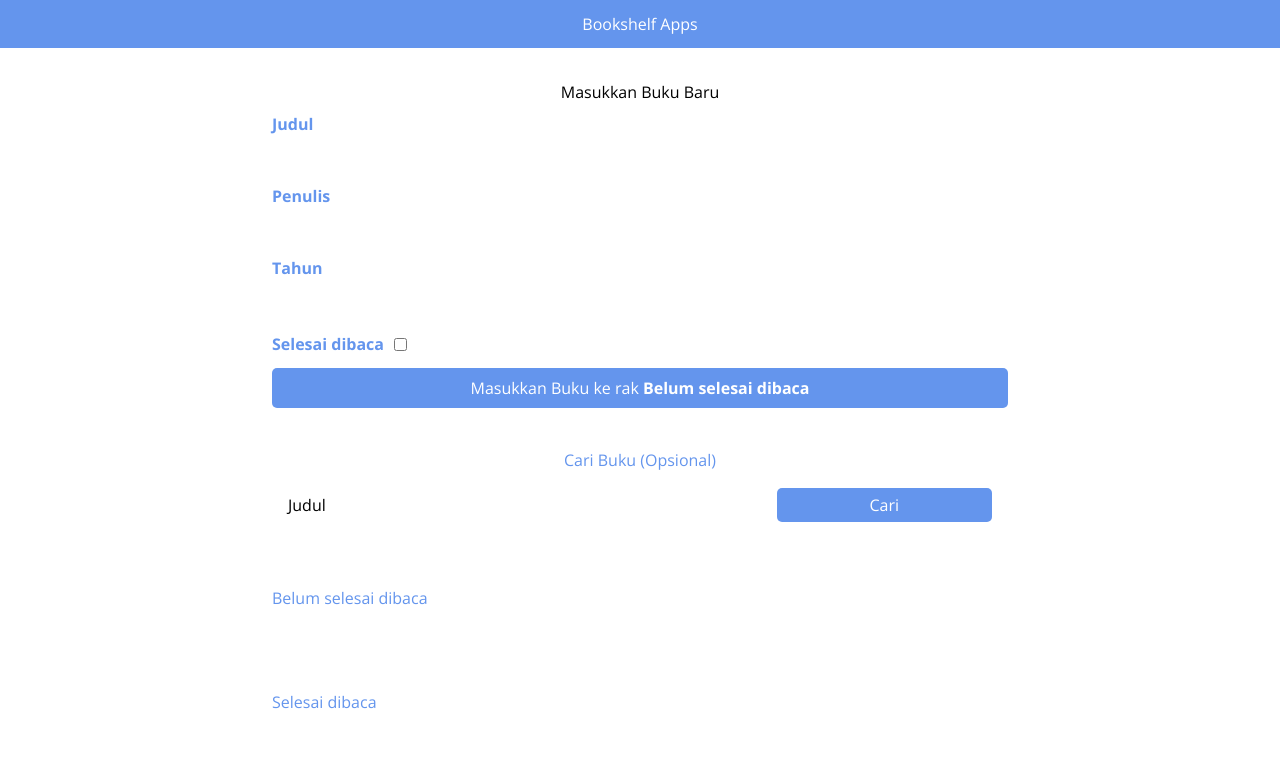
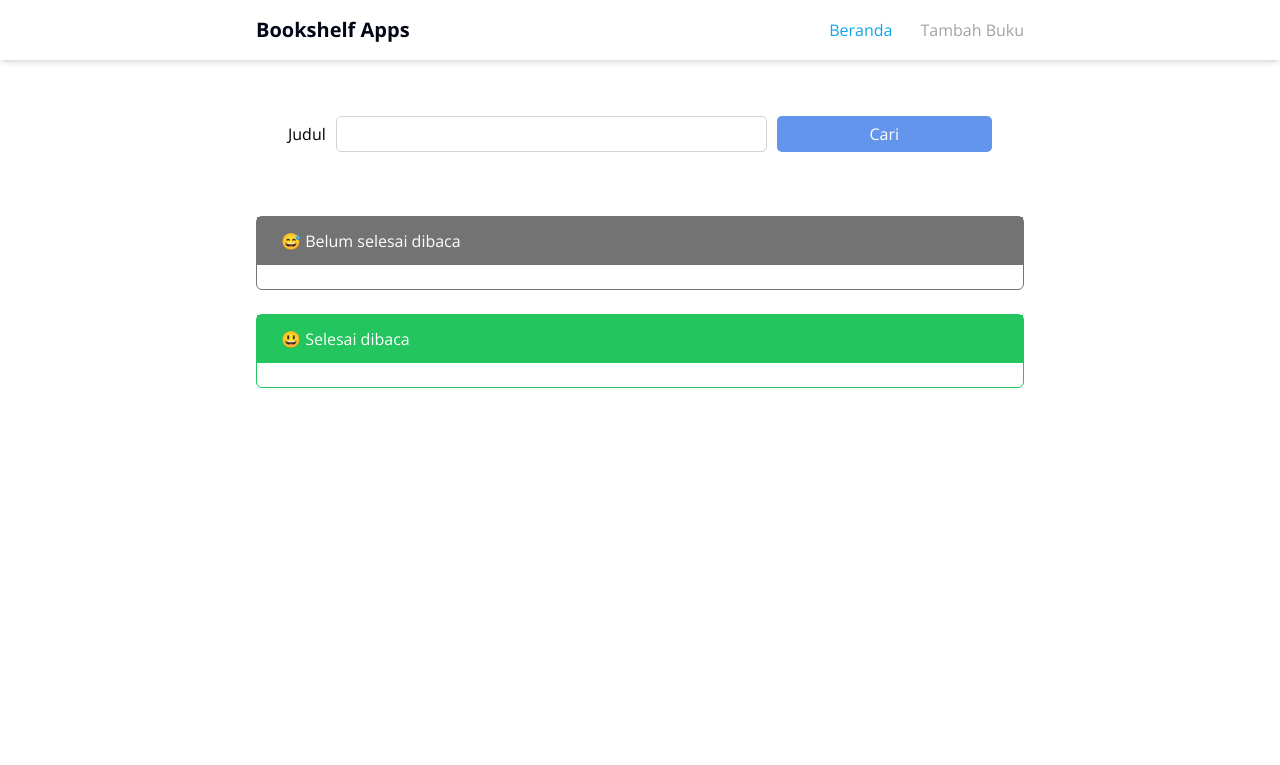
Before and after one commit to ifirmawan/dicoding-bookshelf-apps, a plain HTML site: page index.html in a window 1280 px wide. Drawn offline with nearby package versions, Linux system fonts and the light colour scheme; files that its build step writes are made by us from their sources.

Commit message:
refact: Restyling with tailwind and add header menu

```diff
--- a/index.html
+++ b/index.html
@@ -13,52 +13,48 @@
       href="https://fonts.googleapis.com/css2?family=Open+Sans:wght@300;400;600;700;800&display=swap"
       rel="stylesheet"
     />
-    <link rel="stylesheet" href="style.css" />
+    <link rel="stylesheet" href="/assets/css/style.css" />
     <script src="https://cdn.tailwindcss.com"></script>
   </head>
   <body>
-    <header class="head_bar">
-      <h1 class="head_bar__title">Bookshelf Apps</h1>
+    <header class="sticky top-0 w-full px-3 py-4 bg-white shadow-md">
+      <div class="container mx-auto max-w-3xl">
+        <div class="flex justify-between items-center">
+          <div>
+            <h1 class="text-xl font-bold text-slate-950">Bookshelf Apps</h1>
+          </div>
+          <div class="text-right">
+            <ul class="flex gap-3">
+              <li class="inline">
+                <a href="/" class="py-2 px-4 text-sky-500">Beranda</a>
+              </li>
+              <li class="inline text-neutral-400 hover:text-sky-500">
+                <a href="/add.html">Tambah Buku</a>
+              </li>
+            </ul>
+          </div>
+        </div>
+      </div>
     </header>
-    <main>
-      <section class="input_section">
-        <h2>Masukkan Buku Baru</h2>
-        <form id="inputBook">
-          <div class="input">
-            <label for="inputBookTitle">Judul</label>
-            <input id="inputBookTitle" type="text" required />
-          </div>
-          <div class="input">
-            <label for="inputBookAuthor">Penulis</label>
-            <input id="inputBookAuthor" type="text" required />
-          </div>
-          <div class="input">
-            <label for="inputBookYear">Tahun</label>
-            <input id="inputBookYear" type="number" required />
-          </div>
-          <div class="input_inline">
-            <label for="inputBookIsComplete">Selesai dibaca</label>
-            <input id="inputBookIsComplete" type="checkbox" />
-          </div>
-          <button id="bookSubmit" type="submit">
-            Masukkan Buku ke rak <span>Belum selesai dibaca</span>
-          </button>
-        </form>
-      </section>
-
+    <main class="flex flex-col gap-6">
       <section class="search_section">
-        <h2>Cari Buku (Opsional)</h2>
         <form id="searchBook">
           <label for="searchBookTitle">Judul</label>
-          <input id="searchBookTitle" type="text" />
+          <input
+            id="searchBookTitle"
+            type="text"
+            class="border border-neutral-300"
+          />
           <button id="searchSubmit" type="submit">Cari</button>
         </form>
       </section>
 
-      <section class="book_shelf">
-        <h2>Belum selesai dibaca</h2>
+      <section class="border border-neutral-500 rounded-md">
+        <div class="w-full px-6 py-3 bg-neutral-500 text-white">
+          <h2>😅&nbsp;Belum selesai dibaca</h2>
+        </div>
 
-        <div id="incompleteBookshelfList" class="book_list">
+        <div id="incompleteBookshelfList" class="book_list px-6 py-3">
           <!--      <article class="book_item">-->
           <!--        <h3>Book Title</h3>-->
           <!--        <p>Penulis: John Doe</p>-->
@@ -72,10 +68,12 @@
         </div>
       </section>
 
-      <section class="book_shelf">
-        <h2>Selesai dibaca</h2>
+      <section class="border border-green-500 rounded-md">
+        <div class="w-full px-6 py-3 bg-green-500 text-white">
+          <h2>😃&nbsp;Selesai dibaca</h2>
+        </div>
 
-        <div id="completeBookshelfList" class="book_list">
+        <div id="completeBookshelfList" class="book_list px-6 py-3">
           <!--      <article class="book_item">-->
           <!--        <h3>Book Title</h3>-->
           <!--        <p>Penulis: John Doe</p>-->
@@ -90,6 +88,6 @@
       </section>
     </main>
 
-    <script src="main.js"></script>
+    <script src="/assets/js/main.js"></script>
   </body>
 </html>
```
